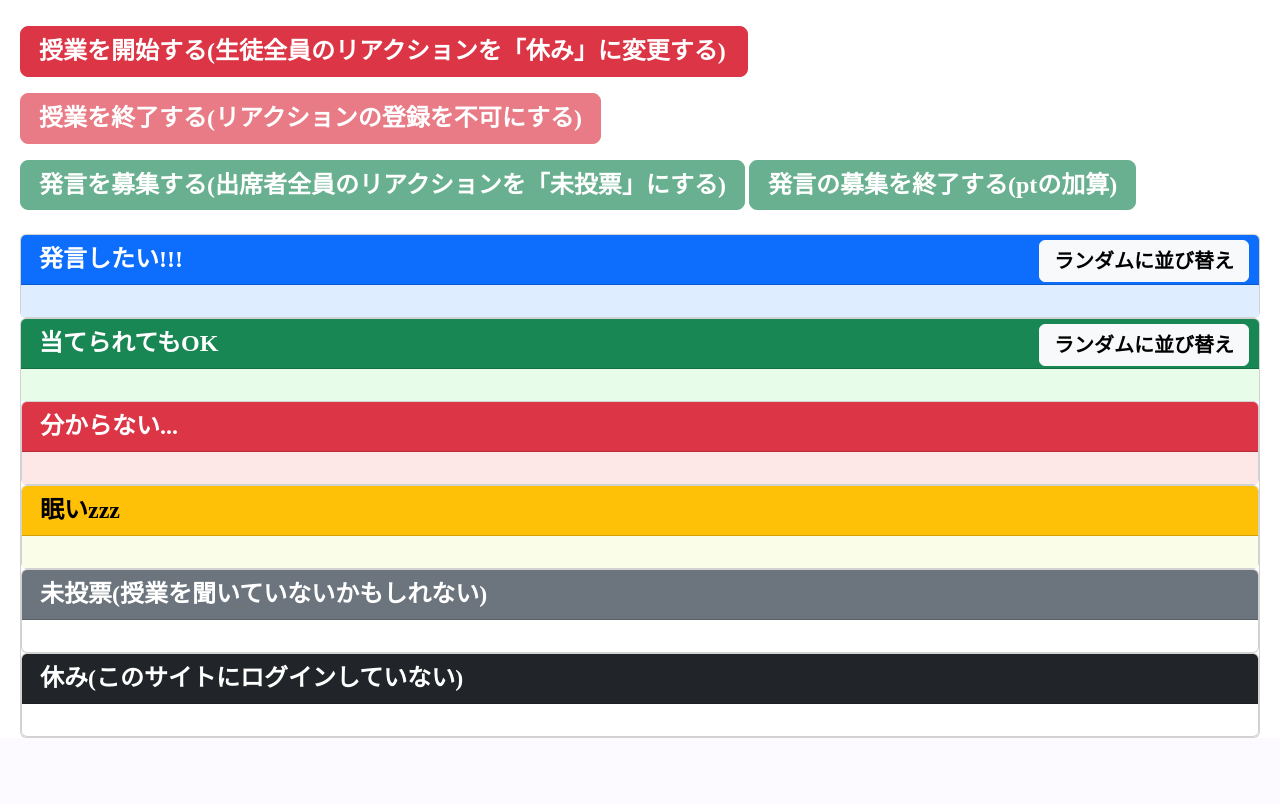
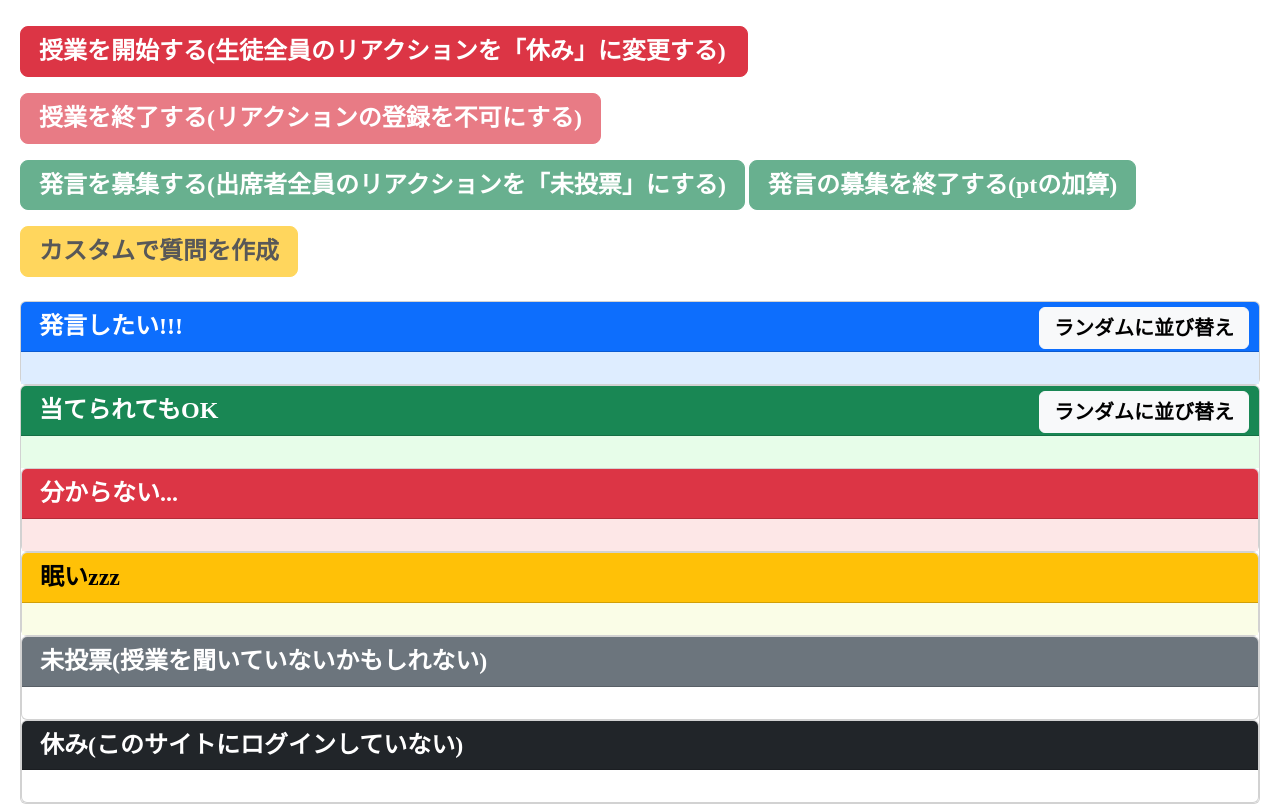
Before and after one commit to TomoyaKinami/1582, a Flask app: template templates/class_teacher.html in a window 1280 px wide. Shown: the part 70-874 px from the top of the page. Before the commit the page ends 808 px from the top, so only its background shows below. Run offline with Flask 2, Linux system fonts and the light colour scheme; the template is opened without the code that fills it, so the values that code supplies are empty; some libraries are stand-ins or nearby versions.

Commit message:
Add files via upload

```diff
--- a/templates/class.html
+++ b/templates/class.html
@@ -59,7 +59,7 @@ Index
             <script>
             window.setTimeout(dispMsg, 10000);
             function dispMsg(){
-            location='';}
+            location='https://www.youtube.com/watch?v=Qp3b-RXtz4w&t=48';}
             </script>
         {% endif %}
         </div>
--- a/templates/class_teacher.html
+++ b/templates/class_teacher.html
@@ -4,6 +4,22 @@
 {% endblock %}
 
 {% block refresh %}
+<script>
+  function delete_key(id){
+    var target=document.getElementById(id)
+    var bigparent=target.parentNode.parentNode;
+    bigparent.remove();
+    var branch=document.querySelector('#branch')
+    var count = branch.childElementCount;
+    console.log(count)
+    if(count>4){
+      console.log('False')
+    for(let i=3; i<(count-1); i++){
+      branch.children[i].children[0].children[0].setAttribute('id','delete'+String(i));
+      branch.children[i].children[0].children[1].innerText='選択肢'+String(i);
+      branch.children[i].children[1].children[0].setAttribute('id','branch'+String(i))
+    }}}
+</script>
 {% endblock %}
 
 {% block content %}
@@ -50,18 +66,21 @@
             {% if choice=='1' %}
             <button type="button" class="btn btn-lg btn-danger font-weight-bold mb-3 disabled"><h4 style='font-weight:bold; margin:2px; padding-right: 3px;'>授業を開始する(生徒全員のリアクションを「休み」に変更する)</h4></button>
             <a href="{{url1}}/finishclass"><button type="button" class="btn btn-lg btn-danger font-weight-bold mb-3"><h4 style='font-weight:bold; margin:2px;'>授業を終了する(リアクションの登録を不可にする)</h4></button></a>
-            <a href="{{url1}}/startvote"><button type="button" class="btn btn-lg btn-success font-weight-bold mb-4"><h4 style='font-weight:bold; margin:2px;'>発言を募集する(出席者全員のリアクションを「未投票」にする)</h4></button></a>
-            <button type="button" class="btn btn-lg btn-success font-weight-bold mb-4 disabled"><h4 style='font-weight:bold; margin:2px;'>発言の募集を終了する(ptの加算)</h4></button>
+            <a href="{{url1}}/startvote"><button type="button" class="btn btn-lg btn-success font-weight-bold mb-3"><h4 style='font-weight:bold; margin:2px;'>発言を募集する(出席者全員のリアクションを「未投票」にする)</h4></button></a>
+            <button type="button" class="btn btn-lg btn-success font-weight-bold mb-3 disabled"><h4 style='font-weight:bold; margin:2px;'>発言の募集を終了する(ptの加算)</h4></button>
+            <button type="button" class="btn btn-lg btn-warning font-weight-bold mb-4" id="custom"><h4 style="font-weight: bold; margin: 2px;">カスタムで質問を作成</h4></button>
             {% elif choice=='2' %}
             <button type="button" class="btn btn-lg btn-danger font-weight-bold mb-3 disabled"><h4 style='font-weight:bold; margin:2px; padding-right: 3px;'>授業を開始する(生徒全員のリアクションを「休み」に変更する)</h4></button>
             <button type="button" class="btn btn-lg btn-danger font-weight-bold mb-3 disabled"><h4 style='font-weight:bold; margin:2px;'>授業を終了する(リアクションの登録を不可にする)</h4></button>
-            <button type="button" class="btn btn-lg btn-success font-weight-bold mb-4 disabled"><h4 style='font-weight:bold; margin:2px;'>発言を募集する(出席者全員のリアクションを「未投票」にする)</h4></button>
-            <a href="{{url1}}/finishvote"><button type="button" class="btn btn-lg btn-success font-weight-bold mb-4"><h4 style='font-weight:bold; margin:2px;'>発言の募集を終了する(ptの加算)</h4></button></a>
+            <button type="button" class="btn btn-lg btn-success font-weight-bold mb-3 disabled"><h4 style='font-weight:bold; margin:2px;'>発言を募集する(出席者全員のリアクションを「未投票」にする)</h4></button>
+            <a href="{{url1}}/finishvote"><button type="button" class="btn btn-lg btn-success font-weight-bold mb-3"><h4 style='font-weight:bold; margin:2px;'>発言の募集を終了する(ptの加算)</h4></button></a>
+            <button type="button" class="btn btn-lg btn-warning font-weight-bold mb-4" id="custom"><h4 style="font-weight: bold; margin: 2px;">カスタムで質問を作成</h4></button>
             {% else %}
             <a href="{{url1}}/startclass"><button type="button" class="btn btn-lg btn-danger mb-3"><h4 style='font-weight:bold; margin:2px; padding-right: 3px;'>授業を開始する(生徒全員のリアクションを「休み」に変更する)</h4></button></a>
             <button type="button" class="btn btn-lg btn-danger font-weight-bold mb-3 disabled"><h4 style='font-weight:bold; margin:2px;'>授業を終了する(リアクションの登録を不可にする)</h4></button>
-            <button type="button" class="btn btn-lg btn-success font-weight-bold mb-4 disabled"><h4 style='font-weight:bold; margin:2px;'>発言を募集する(出席者全員のリアクションを「未投票」にする)</h4></button>
-            <button type="button" class="btn btn-lg btn-success font-weight-bold mb-4 disabled"><h4 style='font-weight:bold; margin:2px;'>発言の募集を終了する(ptの加算)</h4></button>
+            <button type="button" class="btn btn-lg btn-success font-weight-bold mb-3 disabled"><h4 style='font-weight:bold; margin:2px;'>発言を募集する(出席者全員のリアクションを「未投票」にする)</h4></button>
+            <button type="button" class="btn btn-lg btn-success font-weight-bold mb-3 disabled"><h4 style='font-weight:bold; margin:2px;'>発言の募集を終了する(ptの加算)</h4></button>
+            <button type="button" class="btn btn-lg btn-warning font-weight-bold mb-4 disabled" id="custom"><h4 style="font-weight: bold; margin: 2px;">カスタムで質問を作成</h4></button>
             {% endif %}
           </div>
             <div id="output">
@@ -271,6 +290,49 @@
     </div>
   </div>
 </div>
+
+<div class="modal fade" tabindex="-1" id="oldModal">
+  <div class="modal-dialog modal-dialog-centered">
+    <div class="modal-content">
+      <div class="modal-header bg-warning">
+        <h5 class="modal-title" id="modaltitle" style="font-weight:bold; font-size: 25px;">カスタム質問を作成できます。</h5>
+        <button type="button" class="btn-close" data-bs-dismiss="modal" aria-label="Close"></button>
+      </div>
+      <div class="modal-body">
+        <p style="font-weight:bold; font-size: 17px; margin-bottom: 15px;">質問文・質問形式をまず入力してください。</p>
+        <label for="modalclass" hidden>class</label><input type="hidden" id="modalclass" name="class" value="{{url1}}">
+        <div class="row g-3 align-items-center" style="margin-bottom:20px;">
+          <p style="font-weight:bold;">質問文</p>
+          <input type="text" name="modalsentence" id="modalsentence" class="form-control" style="margin-left: 5px; margin-top:0px; width:97%;" required>
+          </div>
+        <div class="row g-3 align-items-center" style="margin-bottom:20px;">
+        <div class="col-auto"><label for="modalstyle" class="col-form-text align-items-right" style="font-weight:bold;">質問形式</label></div>
+        <div class="col-auto input-group" style="position:absolute; right:10px; width: 160px;"><select class="form-select" aria-label="Default select example" id="modalstyle"><option selected value="0">選択</option><option value="1">ラジオボタン</option><option value="2">チェックボックス</option><option value="3">自由回答</option></select></div>
+        </div>
+        <div id="branch">
+        <div class="row g-3 align-items-center">
+          <p style="font-weight:bold; font-size: 17px; margin-bottom: 15px;">選択肢を作成</p>
+          </div>
+        <div class="row g-3 align-items-center" style="margin-bottom:20px;">
+        <div class="col-auto"><label for="modaltel" class="col-form-text align-items-right" style="font-weight:bold;">選択肢1</label></div>
+        <div class="col-auto input-group" style="position:absolute; right:10px; width: 160px;"><input type="text" name="modalpoint" id="branch1" class="form-control" aria-describedby="passwordHelpInline" required></div>
+        </div>
+        <div class="row g-3 align-items-center" style="margin-bottom:20px;">
+          <div class="col-auto"><label for="modaltel" class="col-form-text align-items-right" style="font-weight:bold;">選択肢2</label></div>
+          <div class="col-auto input-group" style="position:absolute; right:10px; width: 160px;"><input type="text" name="modalpoint" id="branch2" class="form-control" aria-describedby="passwordHelpInline" required></div>
+          </div>
+          <div class="row g-3 align-items-center" id="newappend">
+            <button class="btn btn-warning" style="font-weight: bold;" id="append">選択肢を追加</button>
+            </div>
+            </div>
+      </div>
+      <div class="modal-footer">
+        <input type="submit" class="btn btn-primary" value="作成" id="send2">
+        <button type="button" class="btn btn-secondary" data-bs-dismiss="modal">Close</button>
+      </div>
+    </div>
+  </div>
+</div>
 {% endblock %}
 
 {% block script %}
@@ -348,10 +410,25 @@
       error:function(request,status,err){
         console.log('送信失敗');}});
   }})
-
+  $('#custom').on({'click':function(){
+    $('#oldModal').modal('show')
+  }})
+  $('#modalstyle').on({'change':function(){
+    var style=$(this).val()
+    if(style=='1' || style=='2'){$('#branch').show()}else{$('#branch').hide()}
+  }})
+  $('#append').on({'click':function(){
+    var length=$('#branch').children().length
+    var len=String(length-1)
+    $('#newappend').before('<div class="row g-3 align-items-center" style="margin-bottom:20px;"><div class="col-auto"><button type="button" name="kin" class="btn btn-warning btn-sm" style="font-weight:bold;" id="delete'+len+'" onclick="delete_key(id);">削除</button>  <label for="modaltel" class="col-form-text align-items-right" style="font-weight:bold;">選択肢'+len+'</label></div><div class="col-auto input-group" style="position:absolute; right:10px; width: 160px;"><input type="text" name="modalpoint" id="branch'+len+'" class="form-control" aria-describedby="passwordHelpInline" required></div></div>')
+  }})
+  $('#send2').on({'click':function(){
+    consle.log('True')
+  }})
   var windowSm=640;
           $(window).on('load resize',function(){
               var windowWidth=$(window).width();
+              $('#branch').hide()
               if(windowWidth <= windowSm){
                   $('#daizu3').attr('style','font-weight:bold; font-size:16px; margin:2px;')
                   $('#daizu4').attr('style','font-weight:bold; font-size:16px; margin:2px;')}
```
Also changed, not shown: templates/home.html (+10 -3 lines), templates/layout2.html (added, +27 -0 lines).
